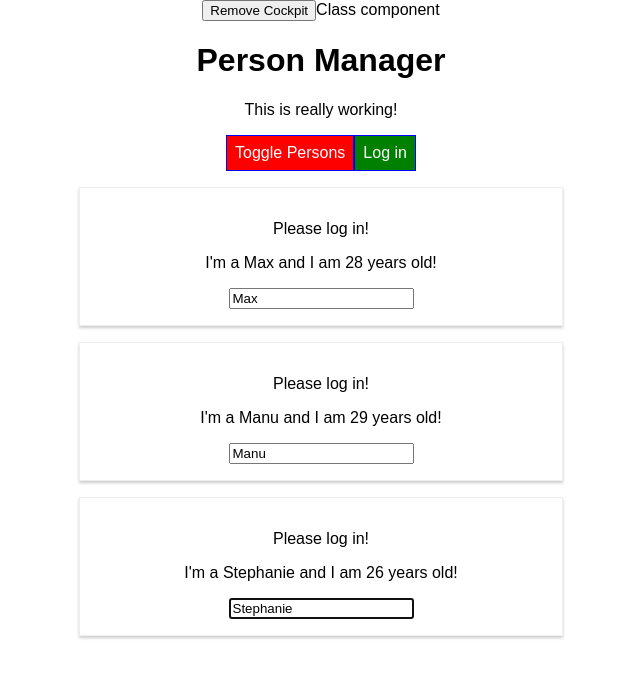
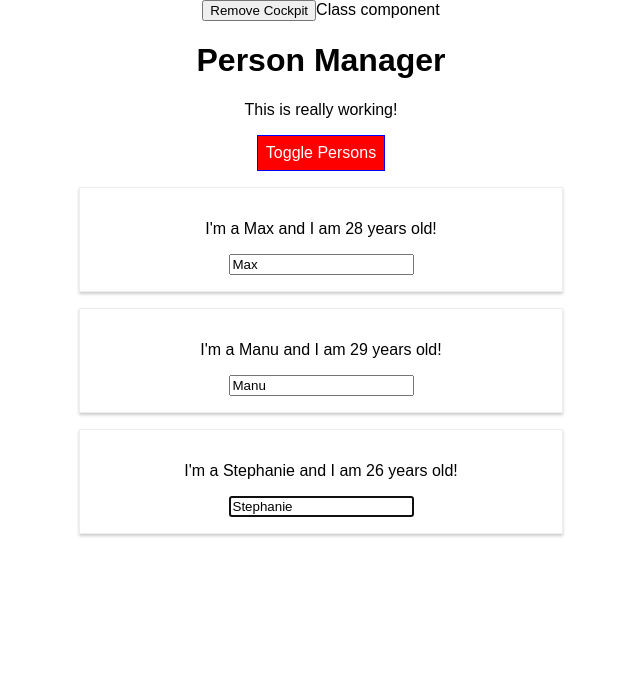
Before and after one commit to artseven/diving-deep, a React app: page / in a window 1280 px wide. Shown: the top 678 px of the page, without its empty margins (319-959 px from the left). Built offline with nearby package versions, Linux system fonts and the light colour scheme.

Commit message:
using context API

```diff
--- a/src/components/Cockpit/Cockpit.js
+++ b/src/components/Cockpit/Cockpit.js
@@ -1,4 +1,6 @@
 import React, { useEffect, useRef } from "react";
+
+import AuthContext from "../../context/auth-context";
 
 import classes from "./Cockpit.css";
 
@@ -13,16 +15,16 @@ const cockpit = (props) => {
     // }, 1000)
     toggleBtnRef.current.click();
     return () => {
-      console.log('[Cockpit.js] cleanup work in useEffect');
-    }
-  }, [props.persons]);//changes to which properties we watch to trigger useEffect
+      console.log("[Cockpit.js] cleanup work in useEffect");
+    };
+  }, [props.persons]); //changes to which properties we watch to trigger useEffect
 
   useEffect(() => {
-    console.log('[Cockpit.js] 2nd useEffect');
+    console.log("[Cockpit.js] 2nd useEffect");
     return () => {
-      console.log('[Cockpit.js] cleanup work in 2nd useEffect');
-    }
-  })
+      console.log("[Cockpit.js] cleanup work in 2nd useEffect");
+    };
+  });
   const assignedClasses = [];
 
   let btnClass = "";
@@ -43,7 +45,9 @@ const cockpit = (props) => {
       <button ref={toggleBtnRef} className={btnClass} onClick={props.onToggle}>
         Toggle Persons
       </button>
-      <button onClick={props.login}>Log in</button>
+      {/* <AuthContext.Consumer>
+        {(context) => <button onClick={context.login}>Log in</button>};
+      </AuthContext.Consumer> */}
     </div>
   );
 };
--- a/src/components/Persons/Person/Person.js
+++ b/src/components/Persons/Person/Person.js
@@ -1,9 +1,8 @@
 import React, { Component, Fragment } from "react";
-import PropTypes from 'prop-types'
+import PropTypes from "prop-types";
 
-import Aux from "../../../hoc/Auxiliary";
 import withClass from "../../../hoc/withClass";
-
+import AuthContext from "../../../context/auth-context";
 import classes from "./Person.css";
 
 class Person extends Component {
@@ -22,7 +21,11 @@ class Person extends Component {
 
     return (
       <Fragment>
-        {this.props.isAuth ? <p>Authenticated!</p> : <p>Please log in!</p>}
+        <AuthContext.Consumer>
+          {(context) => {
+            context.authenticated ? <p>Authenticated!</p> : <p>Please log in!</p>;
+          }}
+        </AuthContext.Consumer>
         <p onClick={this.props.click}>
           I'm a {this.props.name} and I am {this.props.age} years old!
         </p>
@@ -43,7 +46,7 @@ Person.propTypes = {
   click: PropTypes.func,
   name: PropTypes.string,
   age: PropTypes.number,
-  changed: PropTypes.func
+  changed: PropTypes.func,
 };
 
 export default withClass(Person, classes.Person);
--- a/src/components/Persons/Persons.js
+++ b/src/components/Persons/Persons.js
@@ -2,17 +2,8 @@ import React, { PureComponent } from "react";
 
 import ErrorBoundary from "../ErrorBoundary/ErrorBoundary";
 import Person from "./Person/Person";
-import AuthContext from "../../context/auth-context";
 
 class Persons extends PureComponent {
-  // static getDerivedStateFromProps(props, state) {
-  //   console.log('[Persons.js] getDerivedStateFromProps');
-  //   return state;
-  // }
-
-  // componentWillReceiveProps(props) {
-  //   console.log('[Persons.js] componentWillReceiveProps', props);
-  // }
 
   shouldComponentUpdate(nextProps, nextState) {
     console.log("[Persons.js] should component update");
@@ -41,9 +32,7 @@ class Persons extends PureComponent {
 
   render() {
     console.log("[Persons.js] rendering...");
-    return (
-      <AuthContext.Consumer>
-        {(context) => this.props.persons.map((person, index) => {
+    return this.props.persons.map((person, index) => {
       return (
         <ErrorBoundary key={person.id}>
           <Person
@@ -55,9 +44,7 @@ class Persons extends PureComponent {
           />
         </ErrorBoundary>
       );
-        })}
-      </AuthContext.Consumer>
-    );
+    });
   }
 }
 
```
Lines whose indentation alone changed are shown as unchanged.
